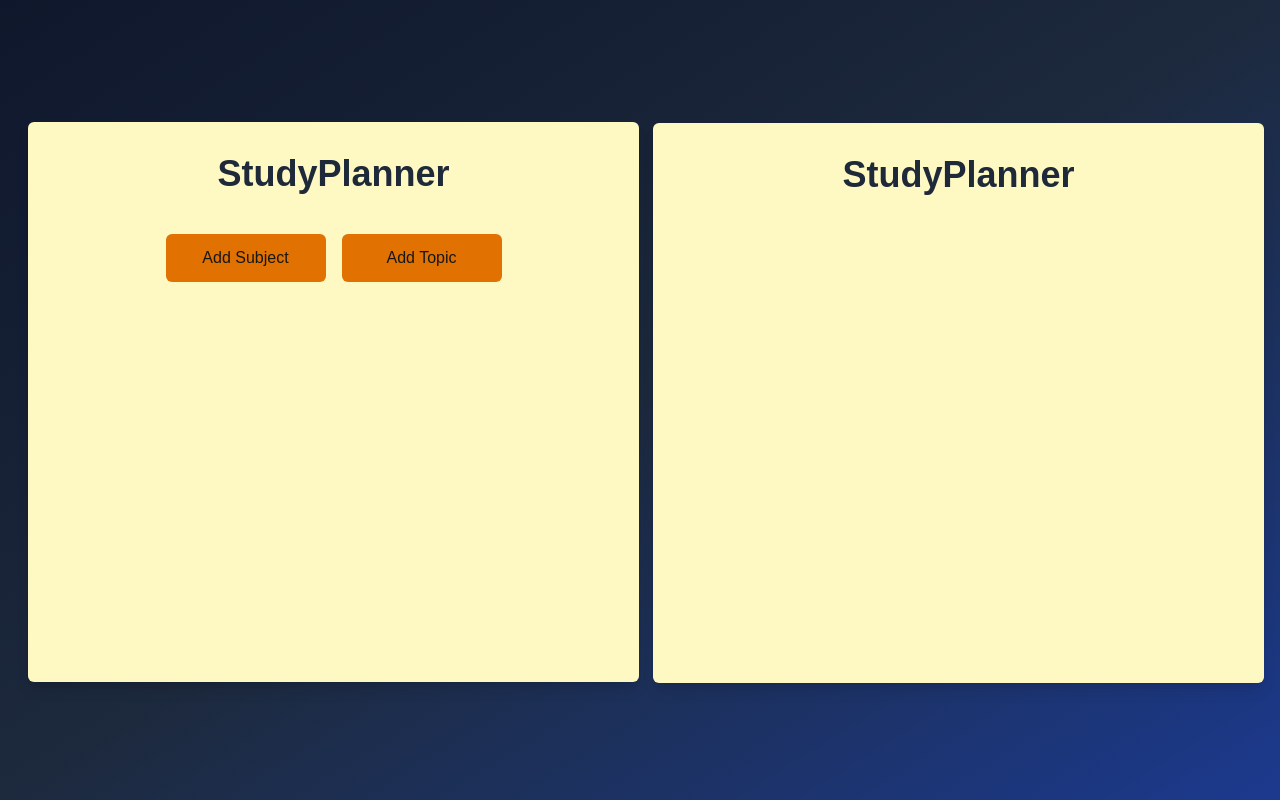
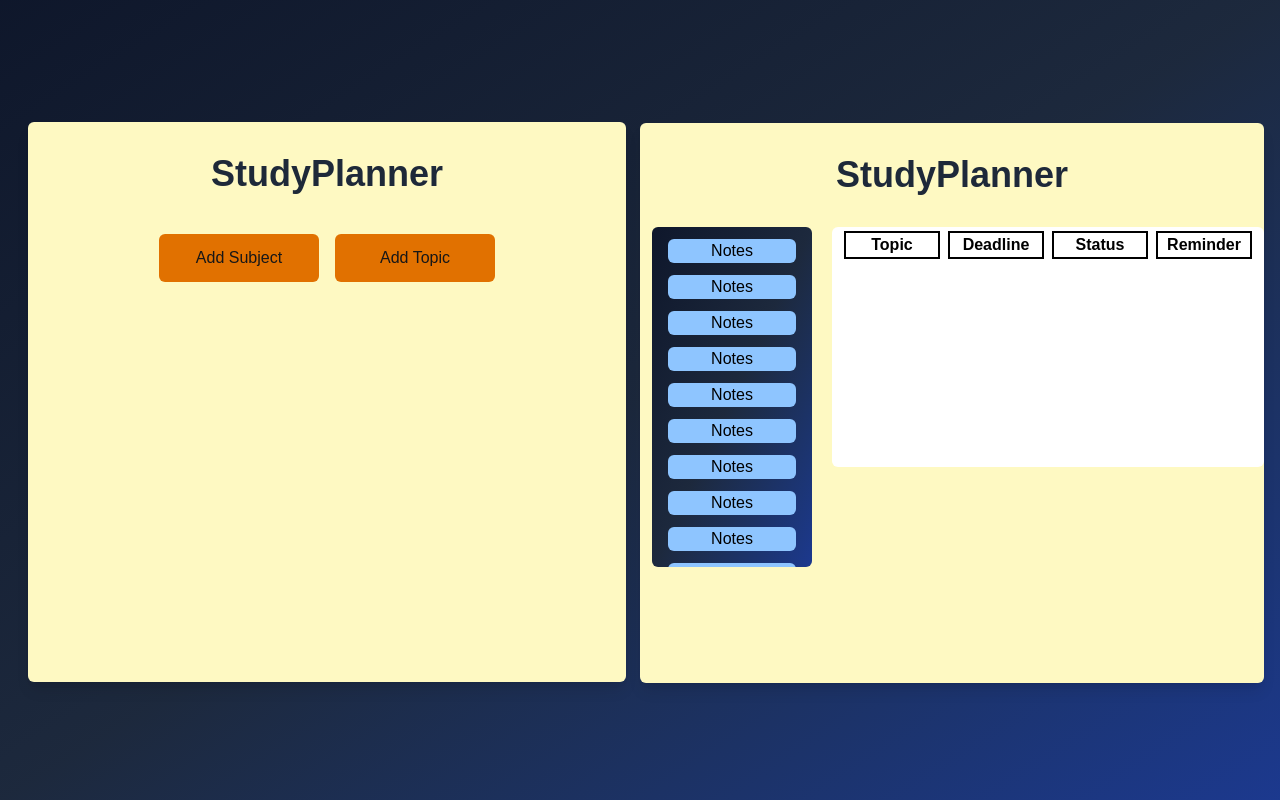
Before and after one commit to Qadeer572/StudyBuddy_Frontend, a Next.js app: page /studyPlanner in a window 1280 px wide. Built offline with nearby package versions, Linux system fonts and the light colour scheme.

Commit message:
design continue

```diff
--- a/src/app/studyPlanner/page.tsx
+++ b/src/app/studyPlanner/page.tsx
@@ -3,6 +3,15 @@ import React from "react";
 import { useState } from "react";
 export default function StudyPlanner() {
     const[activeForm,setActiveForm]=useState<'form1' | 'form2' | null>(null);
+    //const [subject,setsubject]=useState<string []>
+    //const [selected,setSelected]= useState('')
+
+    const Card = ({title}: {title: string; }) => (
+         <div className="cusrsor-pointer ml-4  mr-2 mt-3 rounded-md text-center justify-center text-black text-bold bg-blue-300 md:h-[2rem] w-[8rem] ">
+             {title}
+         </div>
+      );
+
 return(
 
 <div className="min-h-screen bg-gradient-to-br from-slate-900 via-slate-800 to-blue-900 flex flex-col sm:flex-col md:flex-row items-center justify-end px-4 max-w-full">
@@ -64,6 +73,37 @@ return(
     <h1 className="text-4xl font-bold text-center text-gray-800 p-8 font-cursive">
       StudyPlanner
     </h1>
+    <div className="flex flex-row">
+     <div className=" overflow-y-auto h-85 flex flex-col  ml-3  rounded-md md: w-[10rem] bg-gradient-to-br from-slate-900 via-slate-800 to-blue-900">
+       <Card title="Notes"/>
+       <Card title="Notes"/>
+       <Card title="Notes"/>
+       <Card title="Notes"/>
+       <Card title="Notes"/>
+       <Card title="Notes"/>
+       <Card title="Notes"/>
+       <Card title="Notes"/>
+       <Card title="Notes"/>
+       <Card title="Notes"/>
+       <Card title="Notes"/>
+       <Card title="Notes"/>
+
+     </div>
+     <div className="flex  ml-5 overflow-y-auto bg-white rounded-md shadow-blue-950 md: w-[27rem] h-[15rem]">
+        <table className="flex flex-col text-black">
+
+            <thead>
+            <tr className="flex p-1 ">
+                <th className="ml-2 border-2 md: w-[6rem] ">Topic</th>
+                <th className="ml-2 border-2 md: w-[6rem]">Deadline</th>
+                <th className="ml-2 border-2 md: w-[6rem] ">Status</th>
+                <th className="ml-2 border-2 md: w-[6rem]">Reminder</th>
+            </tr>
+            </thead>
+
+        </table>
+     </div>
+     </div>
   </div>
 </div>
 
```
